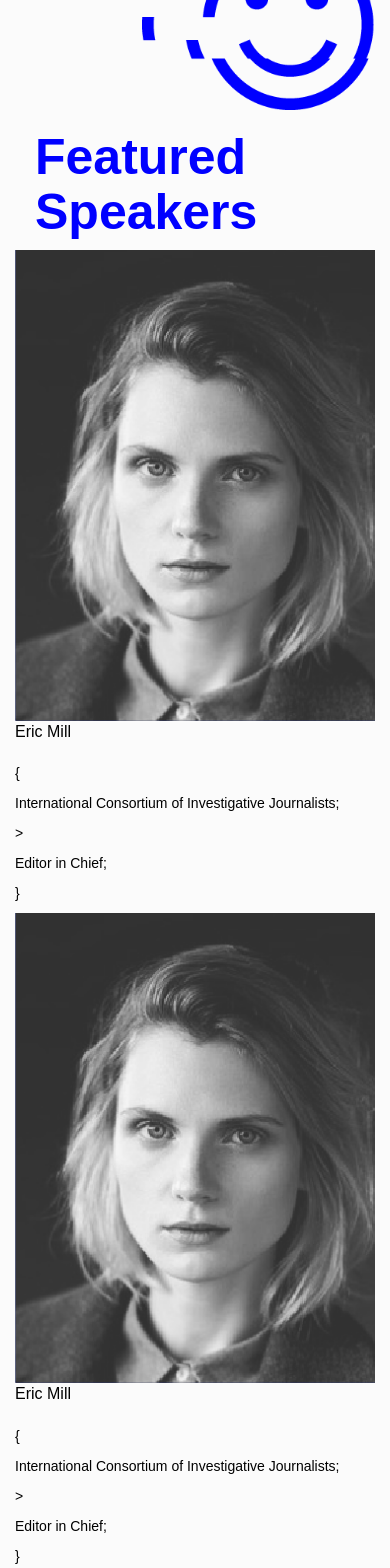
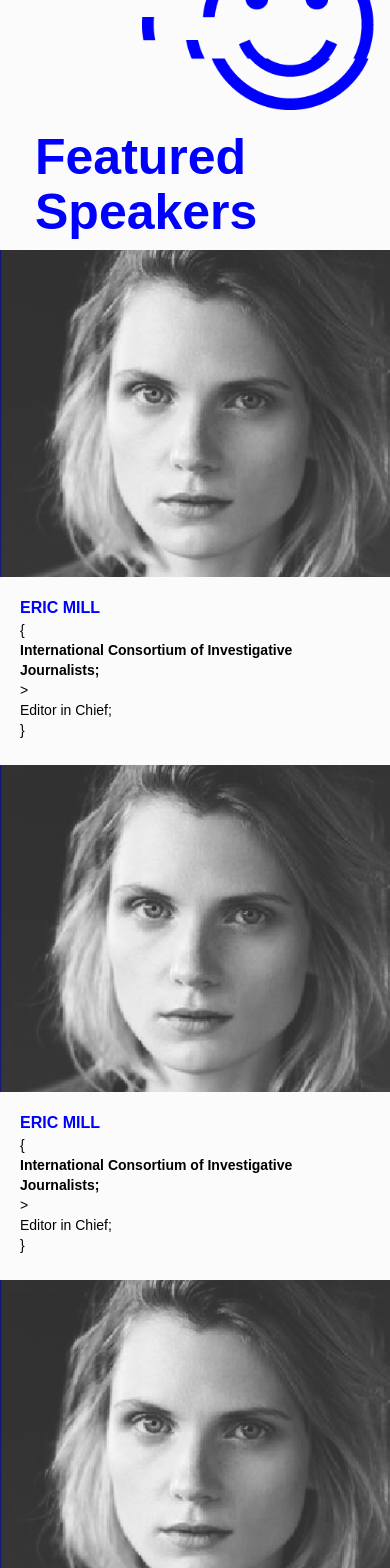
Before and after one commit to CodeForAfrica-ARCHIVE/MediaIndabaAfrica, a Jekyll site: the page built from index.html, in a window 390 px wide. Shown: the part 3373-4941 px from the top of the page. Built offline with Jekyll 4.4.1, drawn with Linux system fonts in a browser that asks for light colours.

Commit message:
Speaker hover

```diff
--- a/_data/speakers.yml
+++ b/_data/speakers.yml
@@ -3,15 +3,18 @@
   role: Editor in Chief
   img: /img/assets/assets-photo.png
   img_hover: /img/assets/assets-photo_hover.png
+  css_class: eric
 
 - name: Eric Mill
   org: International Consortium of Investigative Journalists
   role: Editor in Chief
   img: /img/assets/assets-photo.png
   img_hover: /img/assets/assets-photo_hover.png
+  css_class: eric
 
 - name: Eric Mill
   org: International Consortium of Investigative Journalists
   role: Editor in Chief
   img: /img/assets/assets-photo.png
   img_hover: /img/assets/assets-photo_hover.png
+  css_class: eric
--- a/_includes/home/5-speakers.html
+++ b/_includes/home/5-speakers.html
@@ -7,13 +7,15 @@
     <div class="row mugshots">
       {% for speaker in site.data.speakers %}
         <div class="col-sm-4">
-          <img src="{{ speaker.img }}" alt="">
-          <p class="lead">{{ speaker.name }}</p>
-          <p>{</p>
-          <p>{{ speaker.org }};</p>
-          <p>></p>
-          <p>{{ speaker.role }};</p>
-          <p>}</p>
+          <div class="mugshot {{ speaker.css_class }}"></div>
+          <div class="bio">
+            <p class="lead name">{{ speaker.name }}</p>
+            <p>{</p>
+            <p class="org">{{ speaker.org }};</p>
+            <p>></p>
+            <p>{{ speaker.role }};</p>
+            <p>}</p>
+          </div>
         </div>
         {% if forloop.index == 6 %}
             {% break %}
--- a/_layouts/default.html
+++ b/_layouts/default.html
@@ -22,6 +22,7 @@
 
         <link rel="stylesheet" href="/css/bootstrap.min.css">
         <link rel="stylesheet" href="/css/style.css">
+        <link rel="stylesheet" href="/css/speakers.css">
 
         <script src="/js/vendor/modernizr-2.8.3.min.js"></script>
     </head>
--- /dev/null
+++ b/css/speakers.css
@@ -0,0 +1,15 @@
+---
+---
+/**
+ * Speakers
+ */
+
+{% for speaker in site.data.speakers %}
+.speakers .mugshots .col-sm-4 .mugshot.{{ speaker.css_class }} {
+  background-image: url('{{ speaker.img }}');
+}
+
+.speakers .mugshots .col-sm-4:hover .mugshot.{{ speaker.css_class }} {
+  background-image: url('{{ speaker.img_hover }}');
+}
+{% endfor %}
--- a/css/style.scss
+++ b/css/style.scss
@@ -5,7 +5,6 @@
 
 @import "colors";
 @import "default";
-
 
 .home {
   .header {
@@ -91,6 +90,39 @@
     }
     .mugshots {
       margin-bottom: 30px;
+      .col-sm-4 {
+        padding: 0;
+        height: 515px;
+        .mugshot {
+          height: 327px;
+          width: 100%;
+          background-color: $blue;
+          background-size: cover;
+          background-position: center center;
+        }
+        .bio {
+          padding: 20px;
+          p {
+            margin-bottom: 0px;
+          }
+          .lead.name {
+            text-transform: uppercase;
+            font-weight: bold;
+            color: $blue;
+          }
+          .org {
+            font-weight: bold;
+          }
+        }
+        &:hover {
+          .bio {
+            background-color: $blue;
+            p {
+              color: #fff !important;
+            }
+          }
+        }
+      }
     }
   }
 
```
